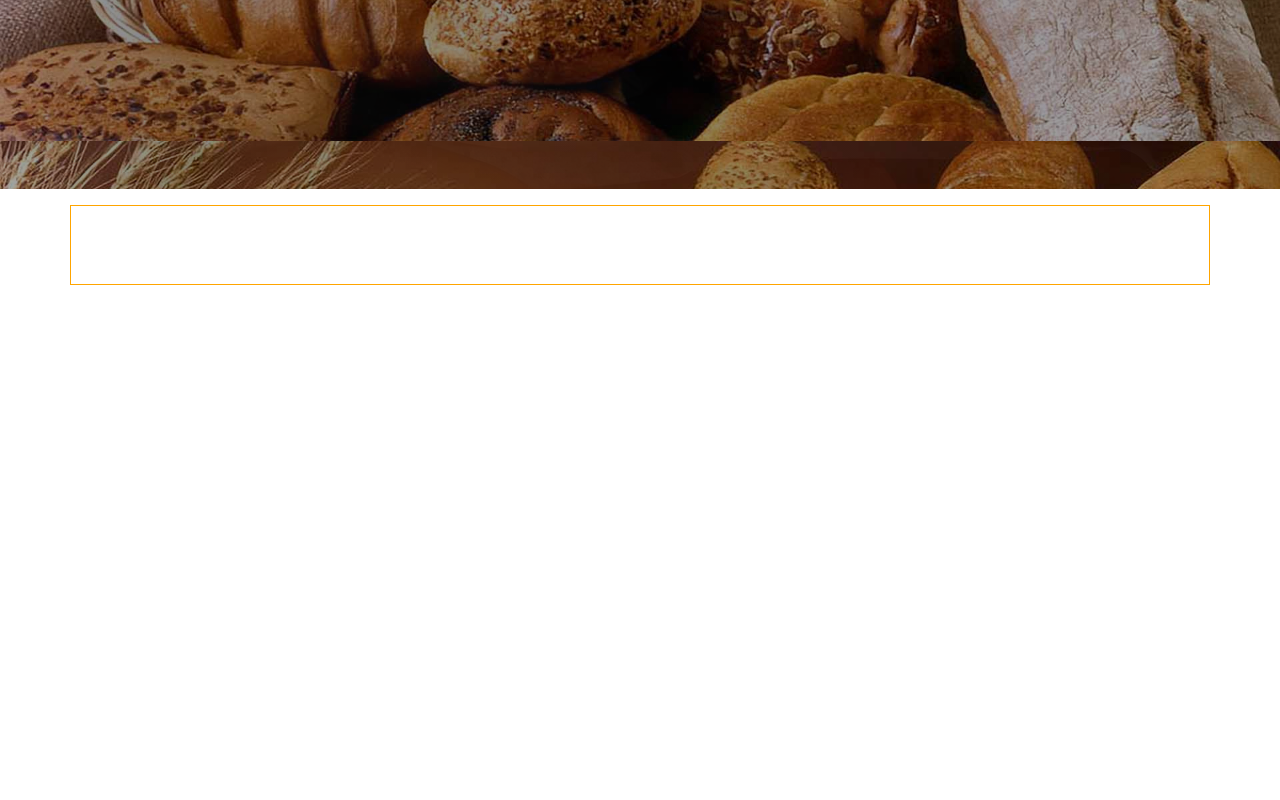
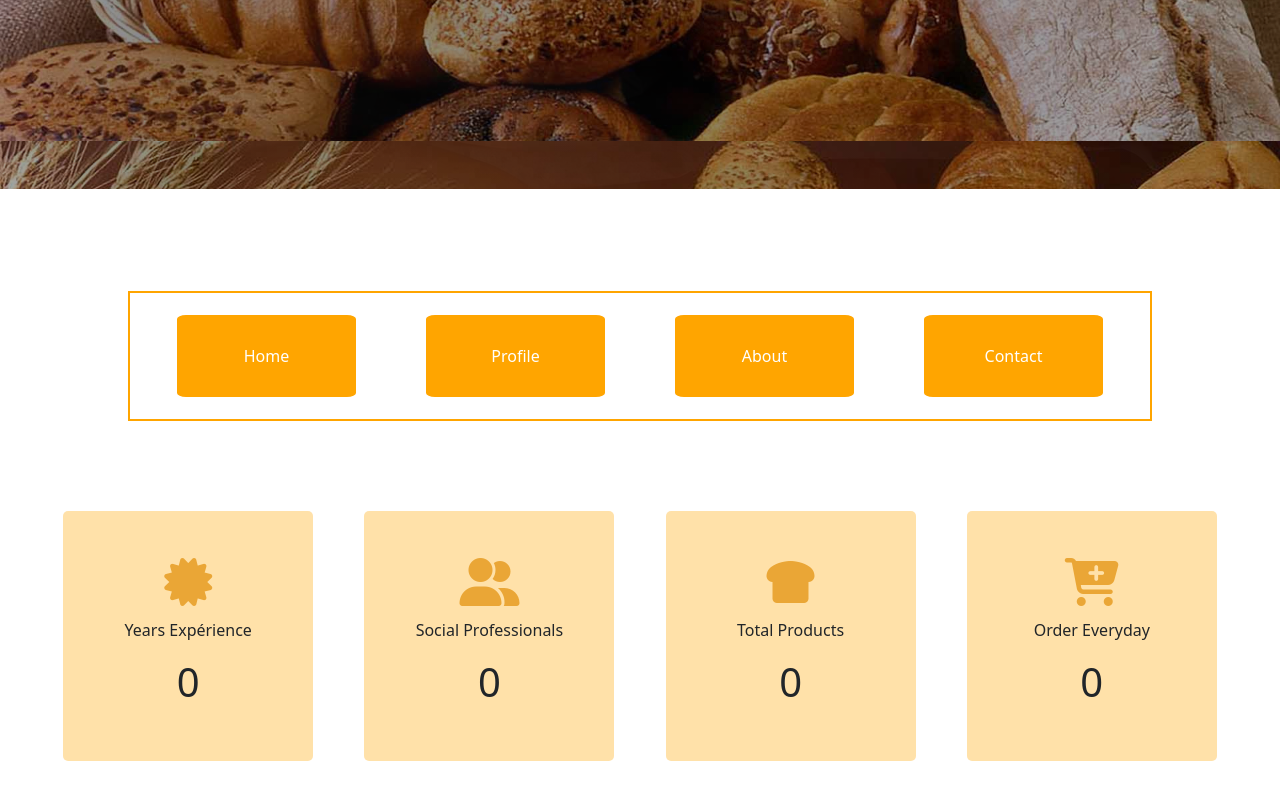
Before and after one commit to DevEless/4Coeur_Quentin_de_la_Meilleure, a website: page index.html in a window 1280 px wide. Shown: the part 654-1454 px from the top of the page. Drawn offline with nearby package versions, Linux system fonts and the light colour scheme.

Commit message:
debut anim

```diff
--- a/index.html
+++ b/index.html
@@ -112,7 +112,24 @@
     </section>
     <section class="SQ2">
     <div class="container">
-
+        <div class="home">Home</div>
+        <div class="home">Profile</div>
+        <div class="home">About</div>
+        <div class="home">Contact</div>
+    </div>
+    <div class="container2">
+        <div class="cart"><i class="fa-solid fa-certificate text-orange" style="font-size: 300%;"></i>
+        <p>Years Expérience</p>
+    <h1>0</h1></div>
+        <div class="cart"><i class="fa-solid fa-user-group text-orange" style="font-size: 300%;"></i>
+            <p>Social Professionals</p>
+        <h1>0</h1></div>
+        <div class="cart"><i class="fa-solid fa-bread-slice text-orange" style="font-size: 300%;"></i>
+            <p>Total Products</p>
+        <h1>0</h1></div>
+            <div class="cart"><i class="fa-solid fa-cart-plus text-orange" style="font-size: 300%;"></i>
+                <p>Order Everyday</p>
+            <h1>0</h1></div>
     </div>
     </section>
     </main>
--- a/src/sass/_font.scss
+++ b/src/sass/_font.scss
@@ -22,6 +22,7 @@ $spacers : map-merge($spacers, (
 
 $couleur-perso : (
     "orange" : rgba(234,166,54,255),
+    "orange2" : rgba(234,166,50,255),
     "rose"   : #df46c8,
 );
 
--- a/src/sass/modules/_animation.scss
+++ /dev/null
@@ -1,24 +0,0 @@
-.collapse {
-    visibility: hidden;
-  }
-  .collapse.show {
-    visibility: visible;
-    display: block;
-  }
-  .collapsing {
-    position: relative;
-    height: 0;
-    overflow: hidden;
-    -webkit-transition-property: height, visibility;
-    transition-property: height, visibility;
-    -webkit-transition-duration: 0.35s;
-    transition-duration: 0.35s;
-    -webkit-transition-timing-function: ease;
-    transition-timing-function: ease;
-  }
-  .collapsing.width {
-    -webkit-transition-property: width, visibility;
-    transition-property: width, visibility;
-    width: 0;
-    height: auto;
-  }
--- a/src/sass/modules/_section2.scss
+++ b/src/sass/modules/_section2.scss
@@ -1,10 +1,44 @@
 .SQ2{
     .container{
-        display:flex;
-        justify-content: center;
-        width: 100%;
-        border: solid orange 1px;
-        height: 80px;
+        height: 130px;
+        width: 80%;
+        border: 2px solid orange;
+        display: flex;
+        justify-content: space-around;
+        align-items: center;
+        margin-top: 8%;
     }
     height: 600px;
+    .home{
+        height: 65%;
+        width: 18%;
+        background-color: orange;
+        border-radius: 5%;
+        color: white;
+        justify-content: center;
+        align-items: center;
+        display: flex;
+    }
+    .container2{
+        height: auto;
+        width: 100%;
+        display: flex;
+        justify-content:center;
+        align-items: center;
+        margin-top: 5%;
+    }
+    .cart{
+        height: 250px;
+        width: 250px;
+        background-color: rgba(255, 166, 0, 0.336);
+        margin: 2%;
+        display: flex;
+        align-items: center;
+        justify-content: center;
+        flex-direction: column;
+        border-radius: 2%;
+        p{
+            margin-top: 5%;
+        }
+    }
 }
```
Also changed, not shown: public/css/app.css.
